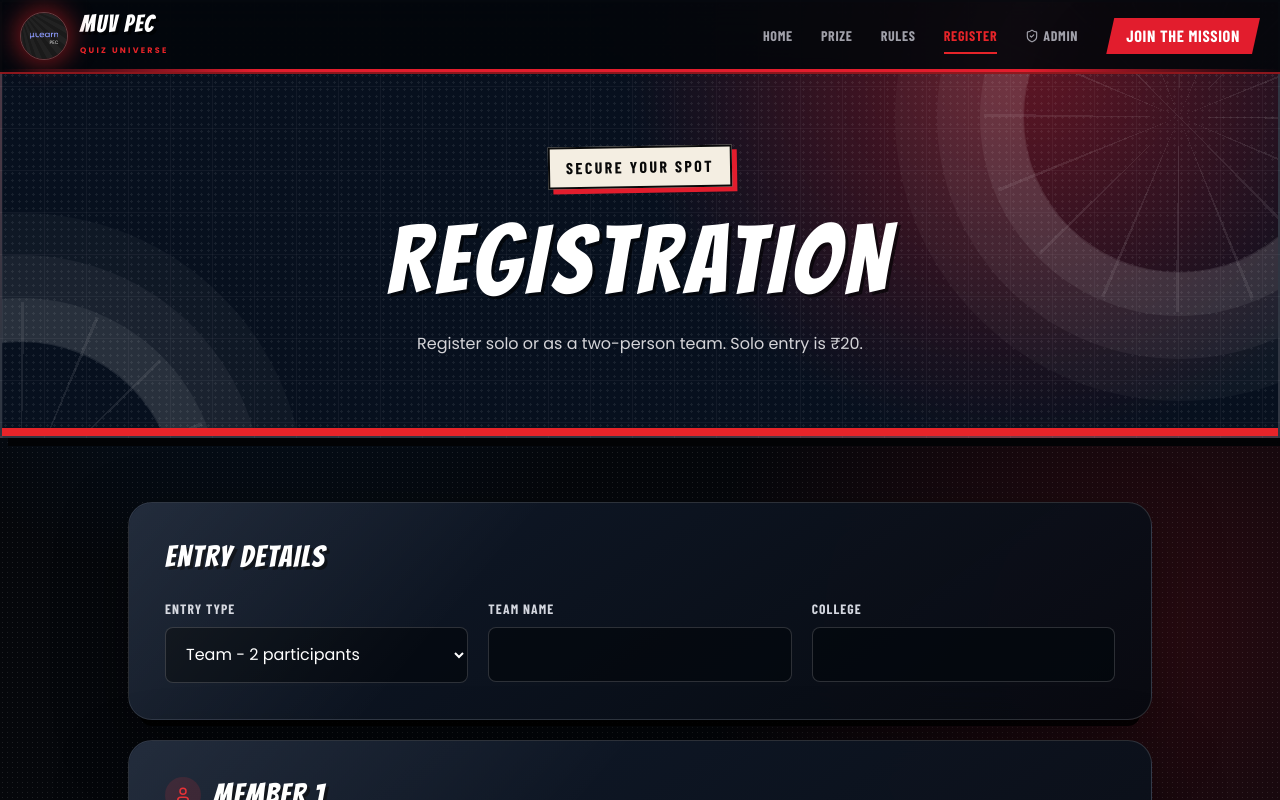
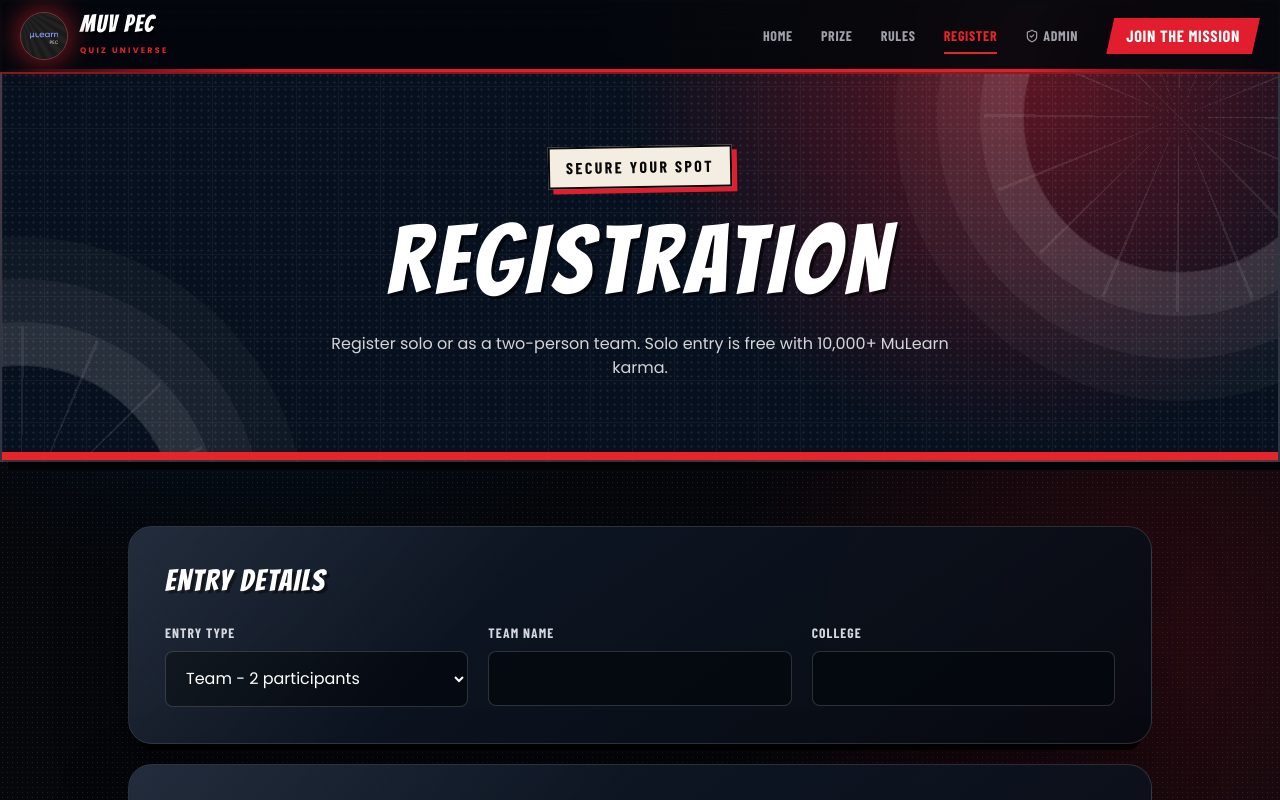
Before and after one commit to aswinkrishna-2025/spiderman, a Next.js app: page /register in a window 1280 px wide. Shown: the top 800 px of the page. Built offline with nearby package versions, Linux system fonts and the light colour scheme; no server answers; a web font is replaced by a local one.

Commit message:
Make high-karma solo entries free

```diff
--- a/lib/pricing.ts
+++ b/lib/pricing.ts
@@ -1,11 +1,11 @@
 export const KARMA_THRESHOLD=10000;
 
 export function calculateFee(member1:any,member2:any,teamSize:any=2){
-  if(Number(teamSize)===1)return 20;
+  if(Number(teamSize)===1)return Number(member1)>=KARMA_THRESHOLD?0:20;
   const qualified=[Number(member1)>=KARMA_THRESHOLD,Number(member2)>=KARMA_THRESHOLD].filter(Boolean).length;
   return qualified===2?0:qualified===1?20:40;
 }
 
 export function requiresKarmaProof(teamSize:any,fee:number){
-  return Number(teamSize)===2&&fee<40;
+  return Number(teamSize)===1?fee===0:fee<40;
 }
--- a/pages/index.tsx
+++ b/pages/index.tsx
@@ -19,7 +19,7 @@ export default function Home(){return <>
       <div className="mt-7 flex flex-wrap gap-3"><Link href="/register" className="btn-primary">Register your team <ArrowRight size={18}/></Link><Link href="/rules" className="btn-secondary">View the rules</Link></div><Countdown/>
     </motion.div></div>
   </section>
-  <section className="px-5 py-20"><div className="mx-auto grid max-w-7xl gap-4 md:grid-cols-3">{[[Trophy,'The prize','₹200 ticket for each winner'],[Users,'Entry size','Register solo or as a team of 2'],[CalendarDays,'Entry fee','Solo ₹20 · Duo ₹0–₹40']].map(([I,t,c]:any)=><div key={t} className="glass rounded-2xl p-7"><I className="mb-5 text-red"/><div className="text-sm text-zinc-500">{t}</div><div className="mt-1 text-xl font-bold">{c}</div></div>)}</div></section>
+  <section className="px-5 py-20"><div className="mx-auto grid max-w-7xl gap-4 md:grid-cols-3">{[[Trophy,'The prize','₹200 ticket for each winner'],[Users,'Entry size','Register solo or as a team of 2'],[CalendarDays,'Entry fee','₹0–₹40 with karma offers']].map(([I,t,c]:any)=><div key={t} className="glass rounded-2xl p-7"><I className="mb-5 text-red"/><div className="text-sm text-zinc-500">{t}</div><div className="mt-1 text-xl font-bold">{c}</div></div>)}</div></section>
   <section className="bg-navy/25 px-5 py-24"><div className="mx-auto max-w-5xl text-center"><p className="text-xs font-bold uppercase tracking-[.3em] text-red">The ultimate prize</p><h2 className="mt-3 font-display text-5xl sm:text-7xl">Your seat. Your screen. Your victory.</h2><p className="mx-auto mt-5 max-w-xl text-zinc-400">Finish on top and every participant in the winning entry receives a movie ticket worth ₹200.</p><Link href="/prize" className="btn-secondary mt-8">Explore the prize <ArrowRight size={17}/></Link></div></section>
   <section className="px-5 py-24"><div className="mx-auto max-w-4xl"><div className="mb-10 text-center"><p className="text-xs font-bold uppercase tracking-[.3em] text-red">Need to know</p><h2 className="mt-2 font-display text-5xl">Frequently asked</h2></div>{[['Is the quiz online?','No. The entire quiz happens offline at the event venue. This website is for registration and payment only.'],['Can I register alone?','Yes. Choose Solo registration and pay ₹20, or register as a two-person team.'],['How is payment verified?','Upload your UPI payment screenshot. The organizer will review it from the admin registration desk.'],['Can I get a refund?','Registration payments are non-refundable. Please review all details before submitting.']].map(([q,a])=><details key={q} className="group border-b border-white/10 py-5"><summary className="flex cursor-pointer list-none items-center justify-between font-semibold">{q}<ChevronDown className="transition group-open:rotate-180"/></summary><p className="mt-3 max-w-2xl text-sm leading-7 text-zinc-400">{a}</p></details>)}</div></section>
 </>}
--- a/pages/register.tsx
+++ b/pages/register.tsx
@@ -41,14 +41,14 @@ export default function Register(){
     localStorage.setItem('brandNewDayRegistration',JSON.stringify({...f,...soloBlanks,m1Phone,teamSize,registrationFee:fee,pricingVersion:4}));
     r.push('/payment');
   }
-  return <><PageHero eyebrow="Secure your spot" title="REGISTRATION" copy="Register solo or as a two-person team. Solo entry is ₹20."/><section className="px-5 py-16"><form onSubmit={submit} className="mx-auto max-w-5xl">
+  return <><PageHero eyebrow="Secure your spot" title="REGISTRATION" copy="Register solo or as a two-person team. Solo entry is free with 10,000+ MuLearn karma."/><section className="px-5 py-16"><form onSubmit={submit} className="mx-auto max-w-5xl">
     <div className="glass rounded-3xl p-6 sm:p-9"><h2 className="font-display text-3xl">ENTRY DETAILS</h2><div className="mt-6 grid gap-5 sm:grid-cols-3">
       <label><span className="label">Entry type</span><select className="input" required name="teamSize" value={f.teamSize} onChange={change}><option value="1">Solo - 1 participant</option><option value="2">Team - 2 participants</option></select></label>
       <Field label={teamSize===1?'Participant display name':'Team name'} name="teamName" value={f.teamName} onChange={change}/>
       <Field label="College" name="college" value={f.college} onChange={change}/>
     </div></div>
     <Member n={1} f={f} change={change}/>{teamSize===2&&<Member n={2} f={f} change={change}/>}
-    <div className="glass mt-5 flex flex-col justify-between gap-5 rounded-3xl border-red/30 p-6 sm:flex-row sm:items-center"><div className="flex gap-4"><Sparkles className="text-red"/><div><b>{teamSize===1?'Solo entry':'MuLearn karma offer'}</b><p className="mt-1 text-sm text-zinc-400">{teamSize===1?'One participant: ₹20':'Both at 10,000+: free · One at 10,000+: ₹20 · Otherwise: ₹40'}</p></div></div><div className="text-right"><small className="uppercase tracking-widest text-zinc-500">Your fee</small><div className="font-display text-5xl text-red">{fee===0?'FREE':`₹${fee}`}</div></div></div>
+    <div className="glass mt-5 flex flex-col justify-between gap-5 rounded-3xl border-red/30 p-6 sm:flex-row sm:items-center"><div className="flex gap-4"><Sparkles className="text-red"/><div><b>{teamSize===1?'Solo karma offer':'MuLearn karma offer'}</b><p className="mt-1 text-sm text-zinc-400">{teamSize===1?'10,000+ karma: free · Otherwise: ₹20':'Both at 10,000+: free · One at 10,000+: ₹20 · Otherwise: ₹40'}</p></div></div><div className="text-right"><small className="uppercase tracking-widest text-zinc-500">Your fee</small><div className="font-display text-5xl text-red">{fee===0?'FREE':`₹${fee}`}</div></div></div>
     <div className="mt-7 flex flex-col items-start justify-between gap-5 sm:flex-row sm:items-center"><label className="flex gap-3 text-sm"><input className="accent-red" type="checkbox" name="agreed" checked={f.agreed} onChange={change}/><span>I confirm the details are accurate and agree to all rules.</span></label><button className="btn-primary">Continue <ArrowRight size={18}/></button></div>{error&&<p className="mt-4 text-sm text-red">{error}</p>}
   </form></section></>
 }
--- a/pages/rules.tsx
+++ b/pages/rules.tsx
@@ -1,3 +1,3 @@
 import Link from 'next/link';import PageHero from '../components/PageHero';import {Check,ArrowRight} from 'lucide-react';
-const rules=['Register solo or as a team of 2','Solo entry: ₹20','Two-person team entry: ₹40','Both team members with 10,000+ MuLearn karma: free team entry','One team member with 10,000+ MuLearn karma: 50% off (₹20 per team)','Each participant in the winning entry receives a movie ticket worth ₹200','Event starts on 30 July 2026 at 2:00 PM','MuLearn dashboard screenshot is required for a team karma discount','Payment through UPI only','No refund after payment','Quiz is conducted completely offline','Organizer decision is final','Top 8 qualify from Round 1','Top 4 qualify from Round 2','Final round decides the winner'];
+const rules=['Register solo or as a team of 2','Solo entry: ₹20, or free with 10,000+ MuLearn karma','Two-person team entry: ₹40','Both team members with 10,000+ MuLearn karma: free team entry','One team member with 10,000+ MuLearn karma: 50% off (₹20 per team)','Each participant in the winning entry receives a movie ticket worth ₹200','Event starts on 30 July 2026 at 2:00 PM','MuLearn dashboard screenshot is required for every karma offer','Payment through UPI only','No refund after payment','Quiz is conducted completely offline','Organizer decision is final','Top 8 qualify from Round 1','Top 4 qualify from Round 2','Final round decides the winner'];
 export default function Rules(){return <><PageHero eyebrow="Read before you register" title="THE RULEBOOK" copy="Fair play. Fast thinking. One clear path to the final."/><section className="px-5 py-20"><div className="mx-auto max-w-4xl"><div className="grid gap-3 sm:grid-cols-2">{rules.map((r,i)=><div key={r} className="glass flex items-start gap-4 rounded-2xl p-5"><span className="grid h-8 w-8 shrink-0 place-items-center rounded-full bg-red/15 text-red"><Check size={16}/></span><div><span className="text-xs text-zinc-600">RULE {String(i+1).padStart(2,'0')}</span><p className="mt-1 font-medium">{r}</p></div></div>)}</div><div className="mt-10 text-center"><Link href="/register" className="btn-primary">I’m ready to register <ArrowRight size={18}/></Link></div></div></section></>}
```
Also changed, not shown: 1 other file (tests, documents, lock files or other folders).
